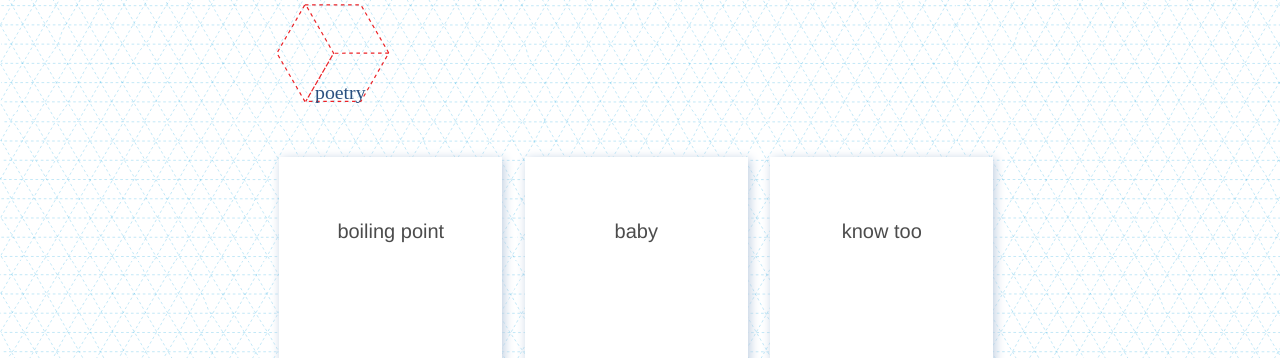
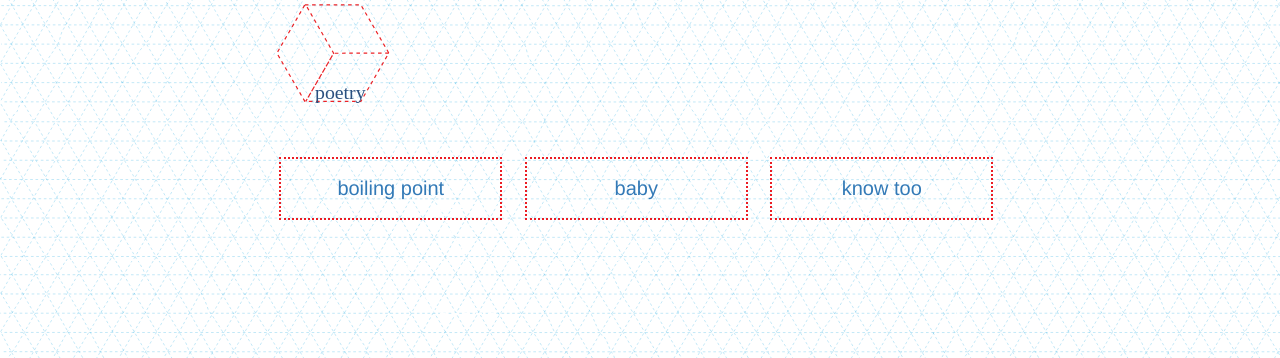
Before and after one commit to axelthorstein/axelthor.ca, a plain HTML site: page pages/poetry.html in a window 1280 px wide. Shown: the part 380-738 px from the top of the page. Drawn offline with nearby package versions, Linux system fonts and the light colour scheme.

Commit message:
cleaned up poetry containers

```diff
--- a/styles/styles.css
+++ b/styles/styles.css
@@ -95,21 +95,14 @@ b {
     border-radius: 10px 10px 10px 10px;
 }
 .poem-container {
-    background-color: #FFF;
-    box-shadow: 2px 2px 10px 0.1px #bbcce0;
+    border: 0.2rem dotted #EC1C23;
     width: 30%;
-    height: 40vh;
     float: left;
     margin: 0% 1.5% 5% 1.5%;
-    padding-top: 8%;
     text-align: center;
     text-decoration: none;
-    color: rgb(76, 76, 76);
     font-size: 2rem;
-}
-.poem {
-    text-align: center;
-    vertical-align: middle;
+    padding: 2%;
 }
 /*----------------------------------------------------*/
 /* Title name */
```
